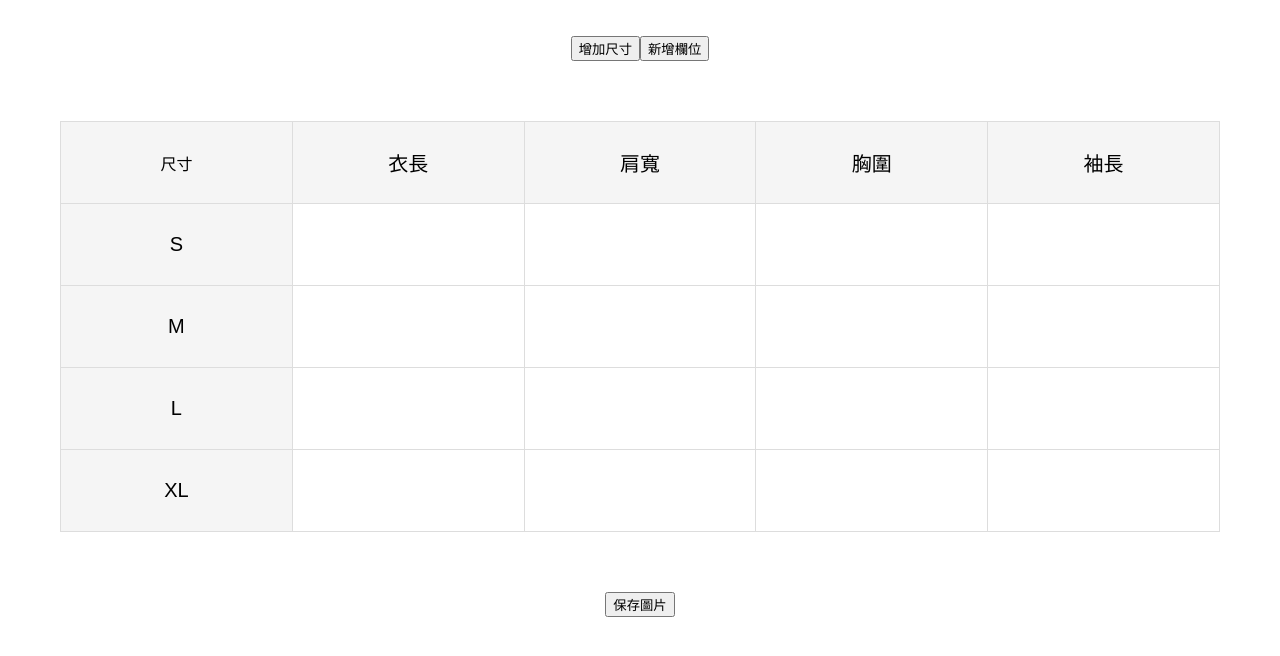
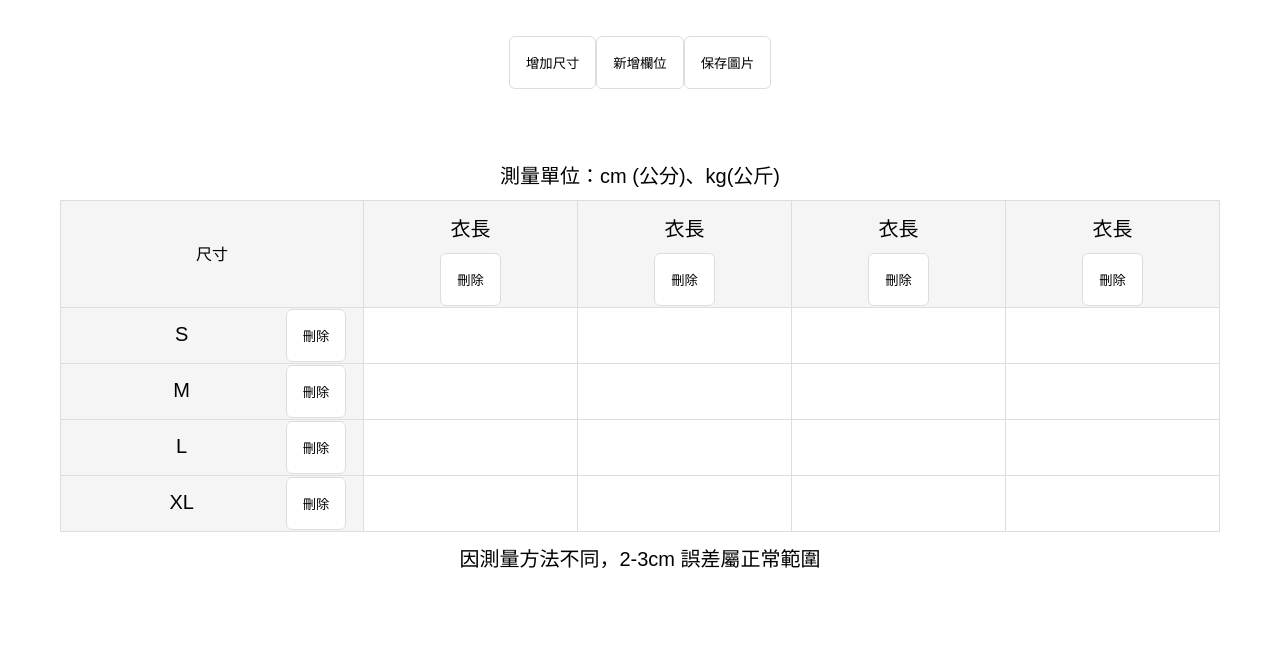
Before and after one commit to yuaanlin/Sizetable, a React (Create React App) app: page / in a window 1280 px wide. Shown: the top 656 px of the page. Built offline with nearby package versions, Linux system fonts and the light colour scheme.

Commit message:
add remove button

```diff
--- a/src/App.css
+++ b/src/App.css
@@ -1,6 +1,14 @@
 body {
     text-align: center;
     padding: 36px;
+    overflow: hidden;
+}
+
+button {
+    border: 1px solid #ddd;
+    background-color: white;
+    padding: 16px;
+    border-radius: 6px;
 }
 
 table,
@@ -19,7 +27,7 @@ input {
     border: 0;
     width: 80px;
     text-align: center;
-    width: 80%;
+    width: 60%;
     background-color: rgba(0, 0, 0, 0);
     padding: 14px;
 }
@@ -27,8 +35,3 @@ input {
 .colored-background {
     background-color: rgba(245, 245, 245, 1);
 }
-
-th,
-td {
-    padding: 15px;
-}
--- a/src/App.tsx
+++ b/src/App.tsx
@@ -2,28 +2,34 @@ import React, { Component } from "react";
 import "./App.css";
 import html2canvas from "html2canvas";
 import FileSaver from "file-saver";
+import { resolve } from "dns";
 
 interface State {
     cols: string[];
     sizes: string[];
+    priting: boolean;
 }
 
 class App extends Component<{}, State> {
     constructor(props: Readonly<{}>) {
         super(props);
         this.state = {
-            cols: ["衣長", "肩寬", "胸圍", "袖長"],
+            cols: ["衣長", "衣長", "衣長", "衣長"],
             sizes: ["S", "M", "L", "XL"],
+            priting: false,
         };
     }
 
-    print = () => {
-        const input = document.getElementById("table");
-        if (input !== null)
-            html2canvas(input).then((canvas) => {
-                const imgData = canvas.toDataURL("image/png").replace("image/png", "image/octet-stream");
-                FileSaver.saveAs(imgData, "尺寸表.jpg");
-            });
+    print = async () => {
+        this.setState({ priting: true }, () => {
+            const input = document.getElementById("table");
+            if (input !== null)
+                html2canvas(input, { scrollY: 0 }).then((canvas) => {
+                    const imgData = canvas.toDataURL("image/png").replace("image/png", "image/octet-stream");
+                    FileSaver.saveAs(imgData, "尺寸表.jpg");
+                    this.setState({ priting: false });
+                });
+        });
     };
 
     render() {
@@ -31,9 +37,11 @@ class App extends Component<{}, State> {
             <div>
                 <button onClick={() => this.setState({ sizes: [...this.state.sizes, "新尺寸"] })}>增加尺寸</button>
                 <button onClick={() => this.setState({ cols: [...this.state.cols, "新欄位"] })}>新增欄位</button>
+                <button onClick={() => this.print()}>保存圖片</button>
                 <div style={{ marginTop: 36, marginBottom: 36, padding: 24 }} id="table">
+                    <input defaultValue="測量單位：cm (公分)、kg(公斤)" style={{ width: "90%" }} />
                     <table>
-                        <tr>
+                        <tr style={{ lineHeight: 0.5 }}>
                             <td className="colored-background">尺寸</td>
                             {this.state.cols.map((col, index) => (
                                 <td className="colored-background">
@@ -46,12 +54,26 @@ class App extends Component<{}, State> {
                                             this.setState({ cols: newcols });
                                         }}
                                     />
+                                    {this.state.priting ? (
+                                        <p />
+                                    ) : (
+                                        <button
+                                            onClick={() => {
+                                                var newcols = [];
+                                                newcols = this.state.cols;
+                                                newcols.splice(index, 1);
+                                                this.setState({ cols: newcols });
+                                            }}
+                                        >
+                                            刪除
+                                        </button>
+                                    )}
                                 </td>
                             ))}
                         </tr>
                         {this.state.sizes.map((size, index) => (
-                            <tr>
-                                <td className="colored-background">
+                            <tr style={{ lineHeight: 0.2 }}>
+                                <td className="colored-background" style={{ width: 300 }}>
                                     <input
                                         value={size}
                                         onChange={(e) => {
@@ -61,6 +83,20 @@ class App extends Component<{}, State> {
                                             this.setState({ sizes: newsizes });
                                         }}
                                     ></input>
+                                    {this.state.priting ? (
+                                        <p />
+                                    ) : (
+                                        <button
+                                            onClick={() => {
+                                                var newsizes = [];
+                                                newsizes = this.state.sizes;
+                                                newsizes.splice(index, 1);
+                                                this.setState({ sizes: newsizes });
+                                            }}
+                                        >
+                                            刪除
+                                        </button>
+                                    )}
                                 </td>
                                 {this.state.cols.map(() => (
                                     <td>
@@ -70,8 +106,8 @@ class App extends Component<{}, State> {
                             </tr>
                         ))}
                     </table>
+                    <input defaultValue="因測量方法不同，2-3cm 誤差屬正常範圍" style={{ width: "90%" }} />
                 </div>
-                <button onClick={() => this.print()}>保存圖片</button>
             </div>
         );
     }
```
Also changed, not shown: src/logo.svg (deleted).
